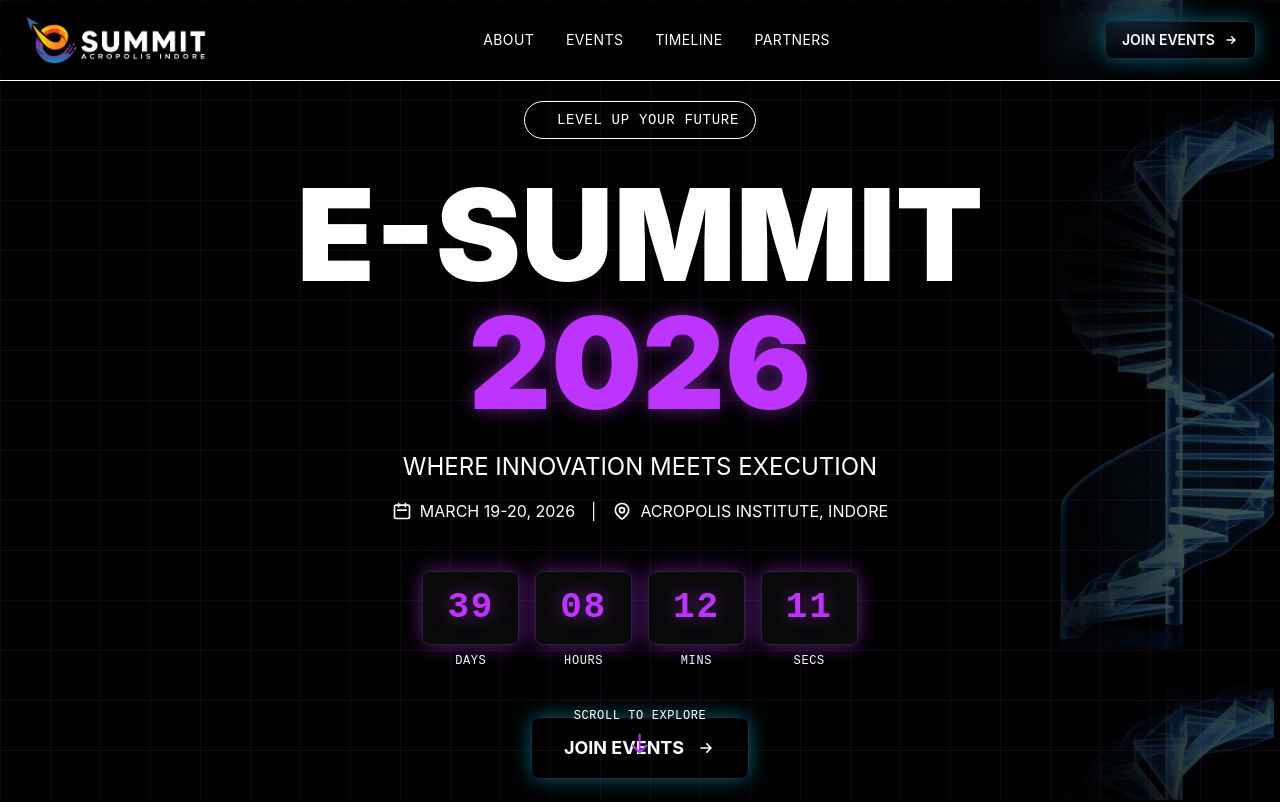
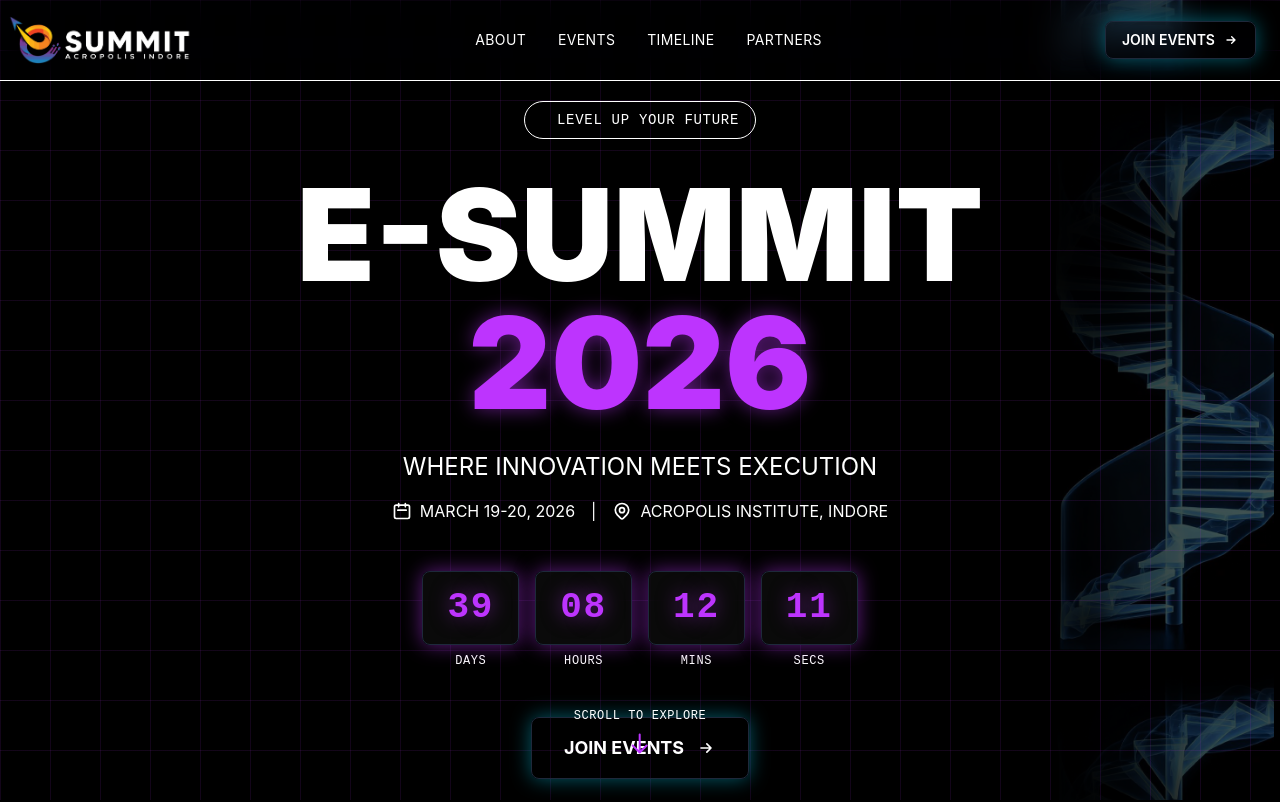
Before and after one commit to Ansh-mick27/AIIHFound_E_summit, a Next.js app: page / in a window 1280 px wide. Shown: the top 802 px of the page. Built offline with nearby package versions, Linux system fonts and the light colour scheme.

Commit message:
Position E-Summit logo at extreme left with minimal padding

```diff
--- a/src/components/CyberpunkNav.tsx
+++ b/src/components/CyberpunkNav.tsx
@@ -9,7 +9,7 @@ export default function CyberpunkNav() {
             animate={{ y: 0 }}
             className="fixed top-0 left-0 right-0 z-50 border-b border-border-primary bg-bg-primary/80 backdrop-blur-lg"
         >
-            <div className="max-w-7xl mx-auto px-6 py-4 flex items-center justify-between">
+            <div className="max-w-7xl mx-auto pl-2 pr-6 py-4 flex items-center justify-between">
                 {/* Logo */}
                 <Link href="/" className="flex items-center">
                     <img
```
